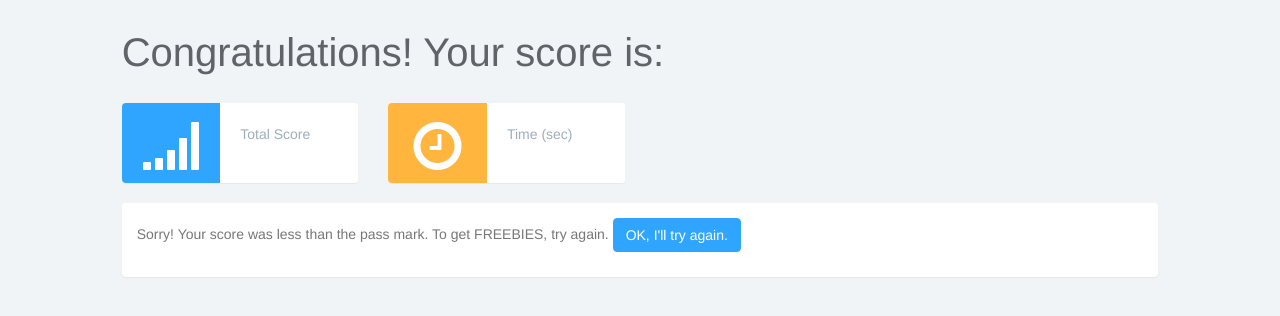
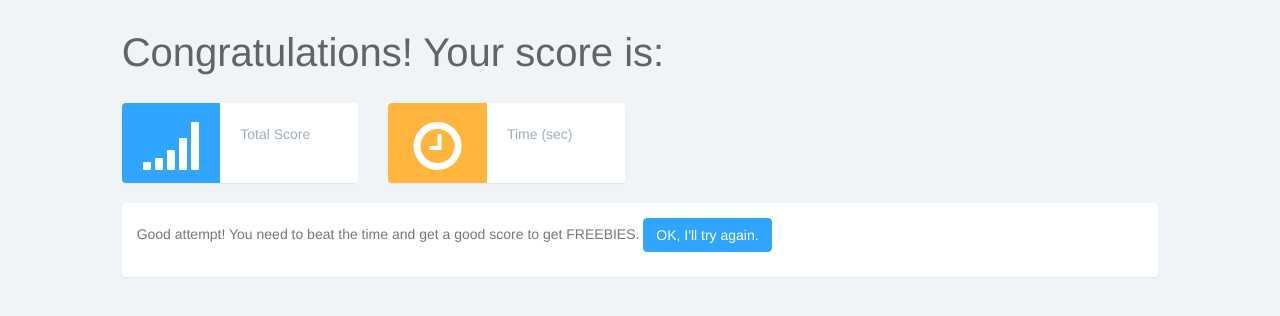
Before and after one commit to poeticabdul/kudobuzzAsker, a Django app: template asker/templates/end.html in a window 1280 px wide. Shown: the part 50-366 px from the top of the page. Run offline with Django 3.2, Linux system fonts and the light colour scheme; the template is opened without the code that fills it, so the values that code supplies are empty; some libraries are stand-ins or nearby versions.

Commit message:
Changed web copy in end.html

```diff
--- a/asker/templates/end.html
+++ b/asker/templates/end.html
@@ -167,7 +167,7 @@
 					{% else %}
 						<div class="panel-body">
 							<div class="canvas-wrapper">
-								<p> Sorry! Your score was less than the pass mark. To get FREEBIES, try again. <!-- <a href="/basic-shopify/"> OK, I'll try again. </a></p> -->
+								<p> Good attempt! You need to beat the time and get a good score to get FREEBIES. <!-- <a href="/basic-shopify/"> OK, I'll try again. </a></p> -->
 
 								<a href="/" class="btn btn-primary">OK, I'll try again.</a>
 							</div>
```
